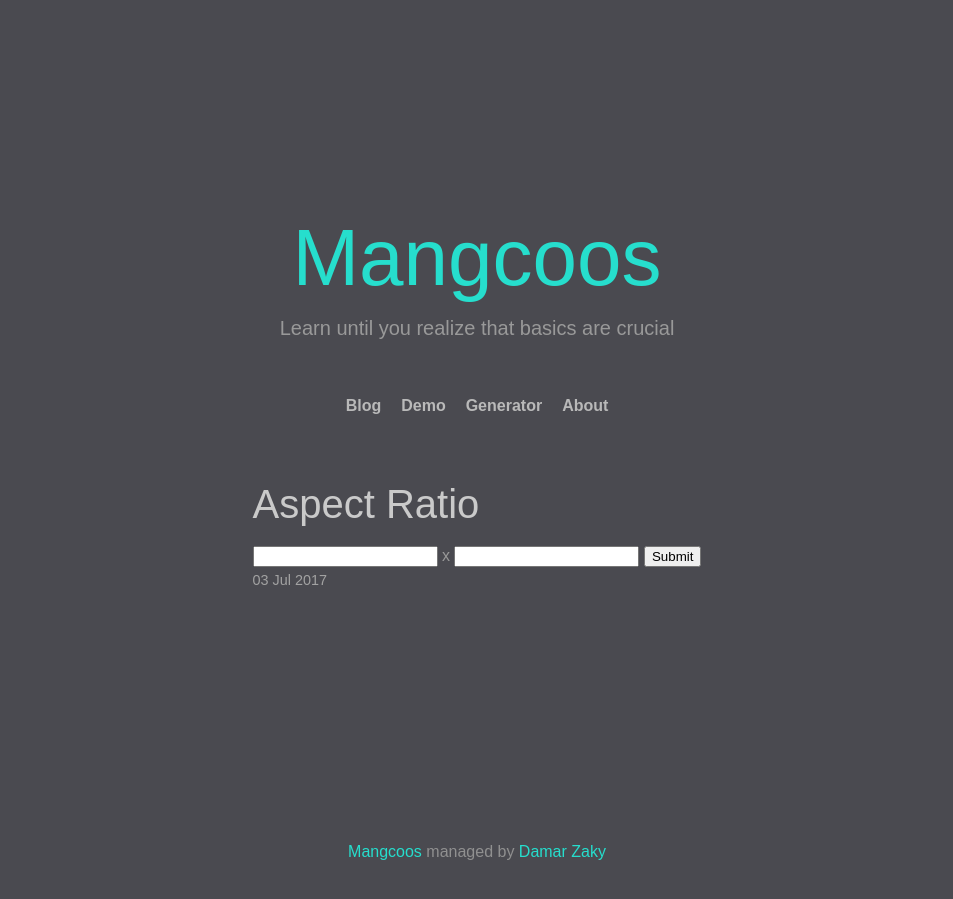
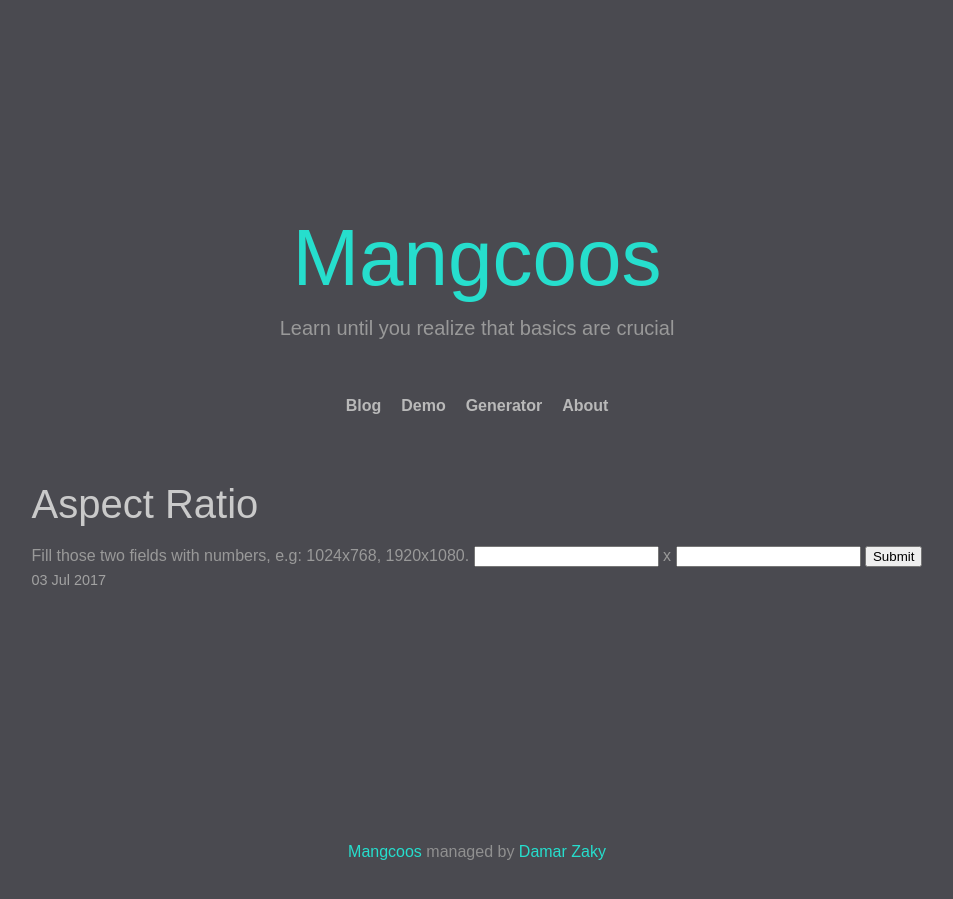
Before and after one commit to damzaky/damzaky.github.io, a Jekyll site: the page built from _posts/generator/2017-07-02-Aspect-Ratio-Generator.html, in a window 1280 px wide. Shown: the whole page, without its empty margins (163-1116 px from the left). Built offline with Jekyll 4.4.1, drawn with Linux system fonts in a browser that asks for light colours.

Commit message:
Update 2017-07-02-Aspect-Ratio-Generator.html

```diff
--- a/_posts/generator/2017-07-02-Aspect-Ratio-Generator.html
+++ b/_posts/generator/2017-07-02-Aspect-Ratio-Generator.html
@@ -5,7 +5,7 @@ date: 2017-07-03
 tipe: generator
 ---
 
-
+Fill those two fields with numbers, e.g: 1024x768, 1920x1080.
 <input type="text" name="wid" id="wid"> x <input type="text" id="hei" name="hei" onkeypress="return KeyPress(event);">
  <button onClick="sho()" id='sho'>
   Submit
```
